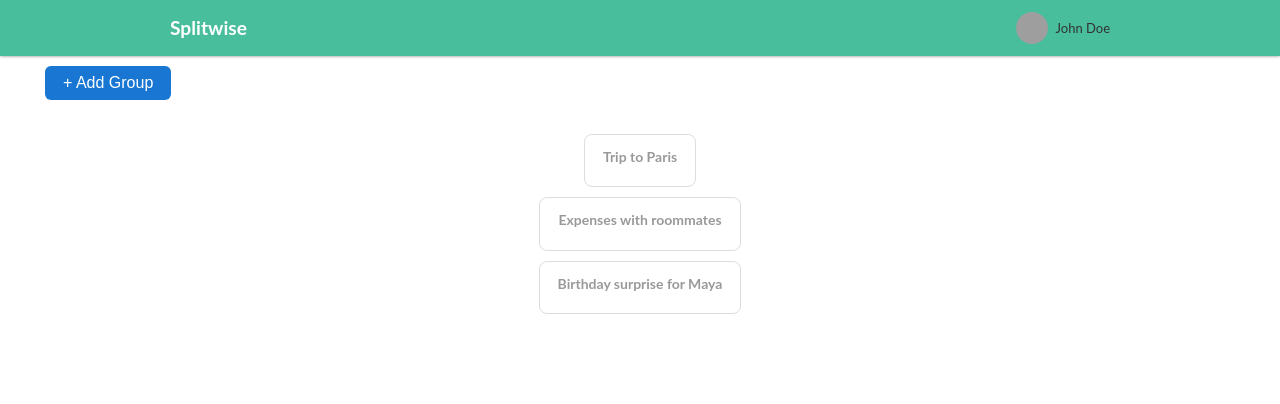
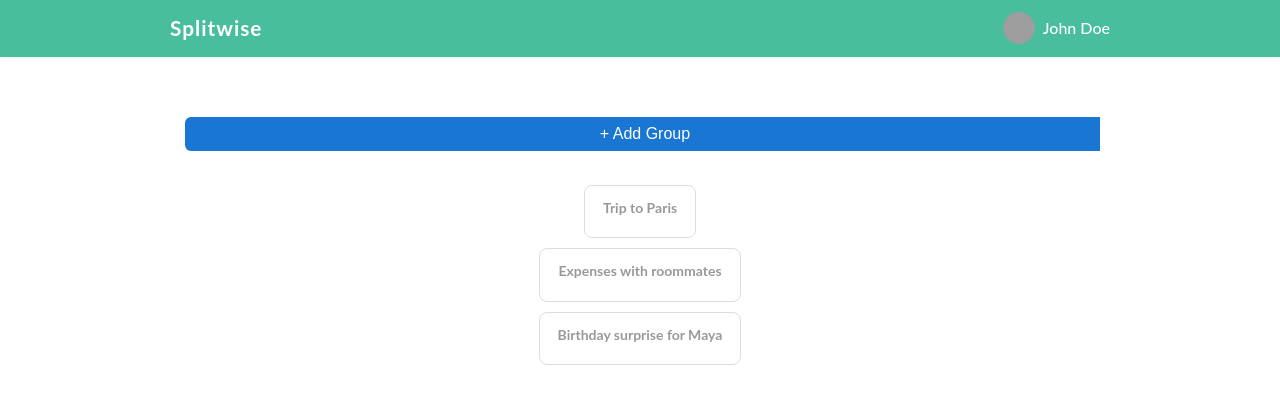
Before and after one commit to natia-cohen/splitwise-style, a React (Vite) app: page / in a window 1280 px wide. Shown: the top 404 px of the page. Built offline with nearby package versions, Linux system fonts and the light colour scheme; grey boxes are pictures that could not be loaded.

Commit message:
improved AppHeader layout

```diff
--- a/src/assets/style/basics/layout.css
+++ b/src/assets/style/basics/layout.css
@@ -1,5 +1,33 @@
+.main-container {
+  display: grid;
+  grid-template-columns: 1fr minmax(0, 960px) 1fr;
+  grid-template-rows: auto 1fr;
+  min-height: 100vh;
+}
+
+.main-container > .app-header {
+  grid-column: 1 / -1;
+}
+
+.main-container > main {
+  grid-column: 2;
+  display: flex;
+  flex-direction: column;
+  align-items: stretch;
+  padding: 0 20px;
+  min-width: 0;
+}
+
+main > * {
+  width: 100%;
+}
+main {
+  margin-top: 3.5rem;
+}
+
+
 /* Main Container Layout */
-.main-container {
+/* .main-container {
   display: grid;
    grid-template-columns: 1fr minmax(800px, 1200px) 1fr;
   grid-template-rows: auto 1fr;
@@ -20,12 +48,12 @@
   grid-row: 2;
   overflow-y: auto;
   min-height: 0;
-}
+} */
 
 /* Card Grid Layout */
 
-.card-grid {
+/* .card-grid {
   display: grid;
   grid-template-columns: repeat(auto-fill, minmax(300px, 1fr));
   grid-gap: 20px;
-}
+} */
--- a/src/assets/style/cmps/AppHeader.css
+++ b/src/assets/style/cmps/AppHeader.css
@@ -1,38 +1,56 @@
 .app-header {
+  width: 100vw;
+  position: fixed;
+  top: 0;
+  left: 0;
+  z-index: 100;
+  background: #48be9d;
+  min-height: 3.5rem;
+  box-shadow: 0 0 3px rgba(0,0,0,0.10);
+  border-bottom: 1px solid #48be9d;
+  display: flex;
+  flex-direction: column;
+}
+
+.app-header-inner {
+  width: 100%;
   display: flex;
   justify-content: center;
   align-items: center;
-  background-color: #48be9d;
-  box-shadow: 0 0 3px rgba(0, 0, 0, 0.5);
-  height: 3.5rem;
-  width: 100%;
-
 }
 
 .app-header-content {
+  width: 960px;
+  max-width: 100vw;
   display: flex;
   justify-content: space-between;
   align-items: center;
-  width: 960px;
+  height: 3.5rem;
   padding: 0 10px;
-
 }
 
-.app-header .logo {
-  font-size: 1.2rem;
+.logo {
+  font-size: 1.3rem;
   font-weight: bold;
   color: #fff;
+  letter-spacing: 1px;
 }
 
-.app-header .user-section {
+.user-section {
   display: flex;
   align-items: center;
   gap: 0.5rem;
 }
 
-.app-header .user-avatar {
+.user-avatar {
   width: 32px;
   height: 32px;
   border-radius: 50%;
   object-fit: cover;
 }
+
+.user-name {
+  color: #fff;
+  font-size: 1rem;
+  font-weight: 500;
+}
--- a/src/cmps/AppHeader.tsx
+++ b/src/cmps/AppHeader.tsx
@@ -1,6 +1,7 @@
 export function AppHeader() {
   return (
-    <header className="app-header full">
+    <header className="app-header">
+      <div className="app-header-inner">
         <div className="app-header-content">
           <span className="logo">Splitwise</span>
           <div className="user-section">
@@ -12,6 +13,7 @@
             <span className="user-name">John Doe</span>
           </div>
         </div>
+      </div>
     </header>
-  )
+  );
 }
```
Lines whose indentation alone changed are shown as unchanged.
